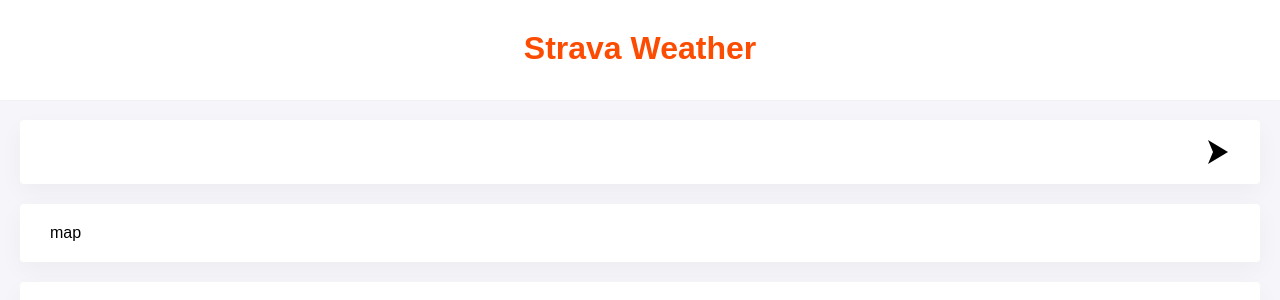
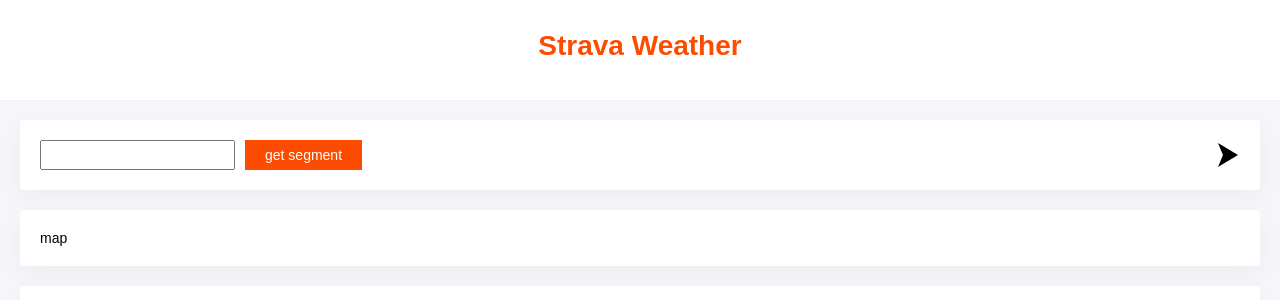
Before and after one commit to JonathanBede/stravaWindy, a React (Create React App) app: page / in a window 1280 px wide. Shown: the top 300 px of the page. Built offline with nearby package versions, Linux system fonts and the light colour scheme; no server answers.

Commit message:
adds search

```diff
--- a/src/App.css
+++ b/src/App.css
@@ -1,6 +1,7 @@
 body {
   background: #f5f5fa;
   font-family: arial;
+  font-size: 14px;
 }
 
 header {
@@ -22,7 +23,7 @@
   background: #fff;
   box-shadow: 0px 8px 24px rgba(13,13,18,0.04);
   border-radius: 4px;
-  padding: 20px 30px;
+  padding: 20px;
   margin: 20px;
   display: flex;
   align-items: center;
@@ -33,6 +34,29 @@
   font-size: 20px;
   color: #000;
   margin: 0;
+}
+
+.search-results-continer .search-segment-name .search-input{
+  font-size: 14px;
+  margin-right: 20px;
+}
+
+.search-results-continer .search-segment-name .search-input input {
+  padding: 5px;
+}
+
+.search-results-continer .search-segment-name .search-input button {
+  border-radius: 0;
+  padding: 7px 20px;
+  border: 0;
+  background: #fc4c02;
+  margin-left: 10px;
+  color: white;
+}
+
+.search-results-continer .search-segment-name .search-input button:hover {
+  background: #bb3902;
+  cursor: pointer;
 }
 
 .search-results {
@@ -46,7 +70,7 @@
 .search-results ul {
   list-style: none;
   margin: 0;
-  padding: 0 10px;
+  padding: 0;
 }
 
 .search-results ul li {
--- a/src/Strava.js
+++ b/src/Strava.js
@@ -3,7 +3,6 @@
 import Weather from './Weather';
 import secToMin from 'sec-to-min';
 
-const testID = 12064511
 
 const urlForSegment = segmentID => `https://www.strava.com/api/v3/segments/${segmentID}?access_token=ea0e82c6e8cc3d19a57f22823f175b52062ce456`
 const urlForLeaderboard = segmentID => `https://www.strava.com/api/v3/segments/${segmentID}/leaderboard?access_token=ea0e82c6e8cc3d19a57f22823f175b52062ce456`
@@ -16,12 +15,12 @@
       leaderData: {
         entries: []
       },
-
+      searchData: []
     }
   }
 
   getSegment() {
-    Axios.get(urlForSegment(testID))
+    Axios.get(urlForSegment(this.state.searchData))
       .then((response) => {
         this.setState({segmentData: response.data})
         this.segmentDirection();
@@ -32,7 +31,7 @@
   };
 
   getLeaderboard() {
-    Axios.get(urlForLeaderboard(testID))
+    Axios.get(urlForLeaderboard(this.state.searchData))
     .then((response) => {
       this.setState({leaderData: response.data})
     })
@@ -53,9 +52,18 @@
     });
   }
 
-  componentDidMount() {
+  buildSegment(event) {
+    event.preventDefault();
     this.getLeaderboard();
     this.getSegment();
+  }
+
+  handleChange(event) {
+    event.preventDefault();
+    let value = event.target.value;
+    this.setState({
+      searchData: value
+    })
   }
 
 
@@ -68,6 +76,10 @@
     return (
       <div className="search-results-continer">
         <div className="search-segment-name">
+        <form className="search-input">
+          <input onChange={this.handleChange.bind(this)}/>
+          <button onClick={this.buildSegment.bind(this)}>get segment</button>
+        </form>
           <h2>{this.state.segmentData.name}</h2>
           <svg style={divStyle} xmlns="http://www.w3.org/2000/svg" width="24" height="24" viewBox="0 0 24 24"><path d="M22 12l-20 12 5-12-5-12z"/></svg>
         </div>
```
